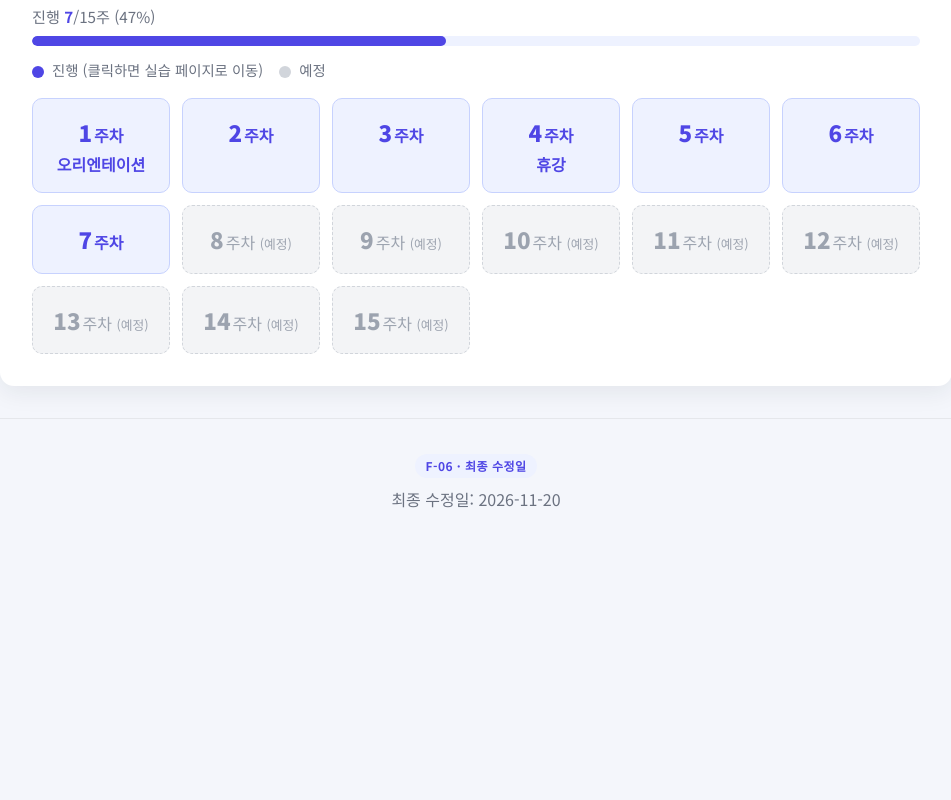
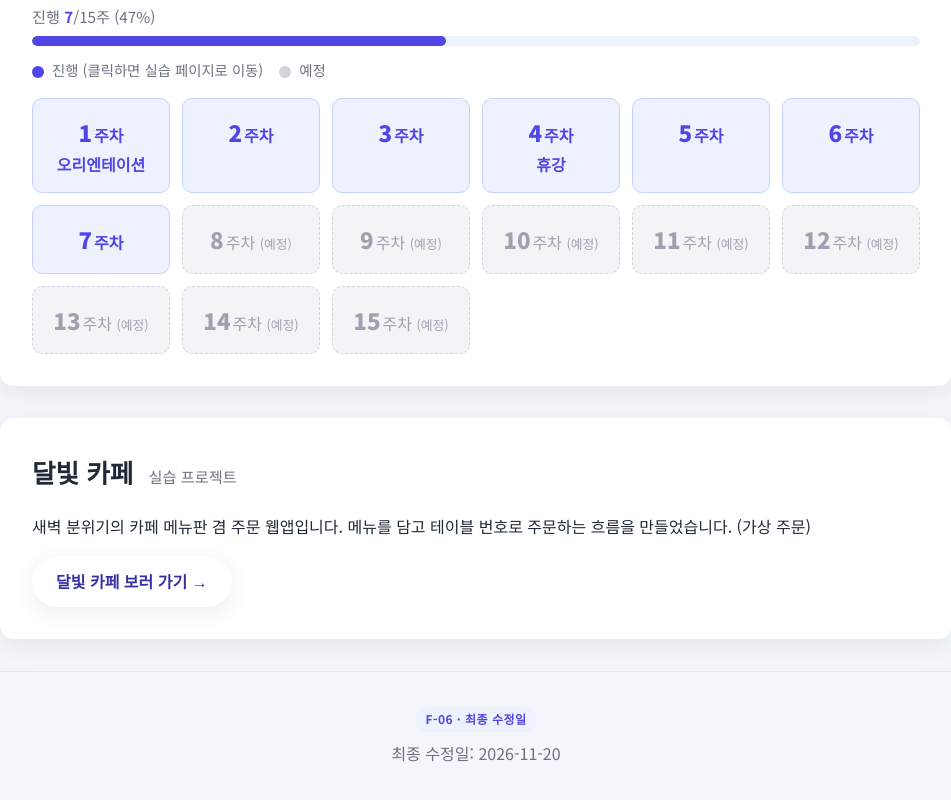
Before and after one commit to woongkyu1182/web_class, a plain HTML site: page index.html in a window 1280 px wide. Shown: the part 1578-2378 px from the top of the page, without its empty margins (164-1115 px from the left). Before the commit the page ends 2131 px from the top, so only its background shows below. Drawn offline with Linux system fonts and the light colour scheme.

Commit message:
메인 페이지에 달빛 카페 링크 추가
Co-Authored-By: Claude Sonnet 5.5 <noreply@anthropic.com>

```diff
--- a/index.html
+++ b/index.html
@@ -49,6 +49,7 @@
             <li><a href="#f03">실적</a></li>
             <li><a href="#f04">수강 과목</a></li>
             <li><a href="#f05">주차별 실습</a></li>
+            <li><a href="#cafe">달빛 카페</a></li>
         </ul>
     </nav>
 </header>
@@ -219,6 +220,15 @@
         </ol>
     </section>
 
+    <!-- ==========================================================
+         달빛 카페 (수업 실습 프로젝트: 카페 주문 웹앱)
+         ========================================================== -->
+    <section id="cafe" aria-labelledby="cafe-title">
+        <h2 id="cafe-title">달빛 카페 <span class="sub">실습 프로젝트</span></h2>
+        <p>새벽 분위기의 카페 메뉴판 겸 주문 웹앱입니다. 메뉴를 담고 테이블 번호로 주문하는 흐름을 만들었습니다. (가상 주문)</p>
+        <a class="button" href="달빛카페/index.html">달빛 카페 보러 가기 →</a>
+    </section>
+
     <!-- [선택·가산점] 추가 요구사항(A-01~)을 구현했다면 여기에 <section id="a01"> 추가 -->
 
 </main>
```
